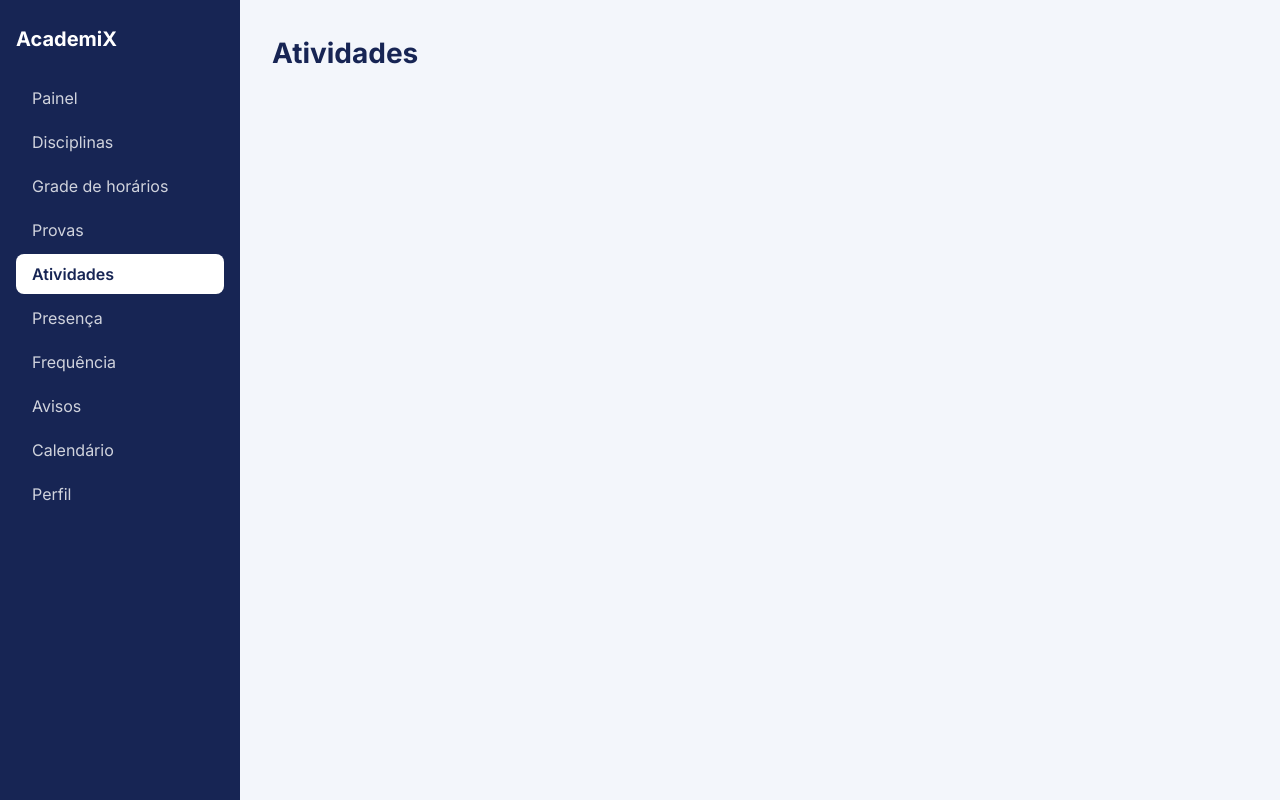
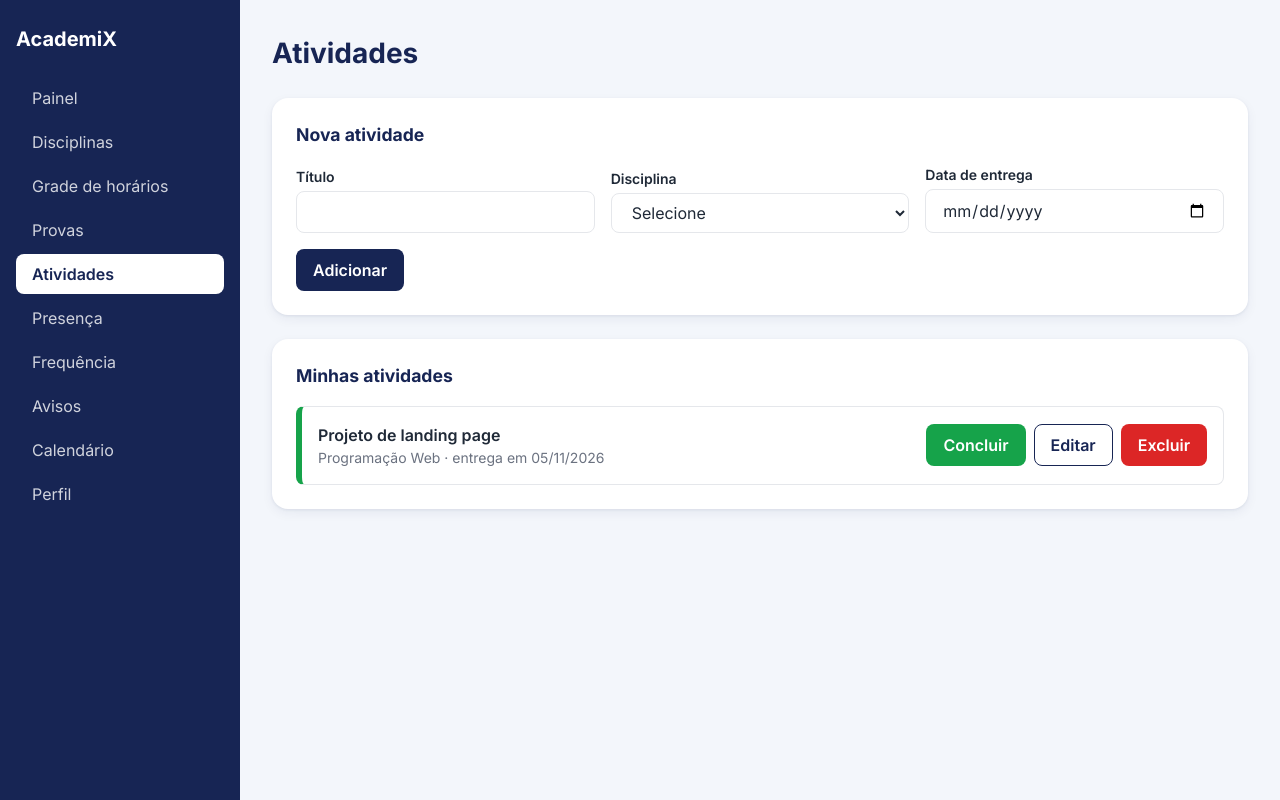
Before and after one commit to AcademyX-senai/academyx, a React (Vite) app: page /atividades in a window 1280 px wide. Built offline with nearby package versions, Linux system fonts and the light colour scheme.

Commit message:
feat: implementa atividades com prazo e conclusao

```diff
--- a/src/pages/Atividades.jsx
+++ b/src/pages/Atividades.jsx
@@ -1,9 +1,148 @@
+import { useState } from 'react'
+import { useApp } from '../context/AppContext'
+import Button from '../components/ui/Button'
+import Card from '../components/ui/Card'
+import Field from '../components/ui/Field'
+import EmptyState from '../components/ui/EmptyState'
+import { formatarData, hojeISO } from '../utils/datas'
+
+const formVazio = { titulo: '', disciplinaId: '', entrega: '' }
+
 function Atividades() {
+  const { disciplinas, atividades, setAtividades } = useApp()
+  const [form, setForm] = useState(formVazio)
+  const [editandoId, setEditandoId] = useState(null)
+  const [erro, setErro] = useState('')
+
+  function handleChange(e) {
+    setForm({ ...form, [e.target.name]: e.target.value })
+  }
+
+  function handleSubmit(e) {
+    e.preventDefault()
+    if (!form.titulo.trim() || !form.disciplinaId || !form.entrega) {
+      setErro('Preencha título, disciplina e data de entrega.')
+      return
+    }
+    const dados = { ...form, disciplinaId: Number(form.disciplinaId) }
+    if (editandoId) {
+      setAtividades(atividades.map((a) => (a.id === editandoId ? { ...a, ...dados } : a)))
+    } else {
+      setAtividades([...atividades, { ...dados, id: Date.now(), concluida: false }])
+    }
+    cancelar()
+  }
+
+  function editar(atividade) {
+    setForm({
+      titulo: atividade.titulo,
+      disciplinaId: String(atividade.disciplinaId),
+      entrega: atividade.entrega,
+    })
+    setEditandoId(atividade.id)
+  }
+
+  function cancelar() {
+    setForm(formVazio)
+    setEditandoId(null)
+    setErro('')
+  }
+
+  function alternarConclusao(id) {
+    setAtividades(atividades.map((a) => (a.id === id ? { ...a, concluida: !a.concluida } : a)))
+  }
+
+  function excluir(id) {
+    if (window.confirm('Excluir esta atividade?')) {
+      setAtividades(atividades.filter((a) => a.id !== id))
+    }
+  }
+
+  const hoje = hojeISO()
+  const ordenadas = [...atividades].sort((a, b) => {
+    if (a.concluida !== b.concluida) return a.concluida ? 1 : -1
+    return a.entrega.localeCompare(b.entrega)
+  })
+
   return (
-    <section>
+    <div className="page">
       <h1>Atividades</h1>
-      {/* TODO: montar esta tela */}
-    </section>
+
+      <Card title={editandoId ? 'Editar atividade' : 'Nova atividade'}>
+        {disciplinas.length === 0 ? (
+          <EmptyState>Cadastre uma disciplina antes de registrar atividades.</EmptyState>
+        ) : (
+          <form onSubmit={handleSubmit} noValidate>
+            <div className="form-grid">
+              <Field label="Título" error={erro}>
+                <input name="titulo" value={form.titulo} onChange={handleChange} />
+              </Field>
+              <Field label="Disciplina">
+                <select name="disciplinaId" value={form.disciplinaId} onChange={handleChange}>
+                  <option value="">Selecione</option>
+                  {disciplinas.map((d) => (
+                    <option key={d.id} value={d.id}>
+                      {d.nome}
+                    </option>
+                  ))}
+                </select>
+              </Field>
+              <Field label="Data de entrega">
+                <input type="date" name="entrega" value={form.entrega} onChange={handleChange} />
+              </Field>
+            </div>
+            <div className="form-acoes">
+              <Button type="submit">{editandoId ? 'Salvar alterações' : 'Adicionar'}</Button>
+              {editandoId && (
+                <Button variant="secondary" onClick={cancelar}>
+                  Cancelar
+                </Button>
+              )}
+            </div>
+          </form>
+        )}
+      </Card>
+
+      <Card title="Minhas atividades">
+        {ordenadas.length === 0 ? (
+          <EmptyState>Nenhuma atividade cadastrada.</EmptyState>
+        ) : (
+          <ul className="lista">
+            {ordenadas.map((a) => {
+              const d = disciplinas.find((x) => x.id === a.disciplinaId)
+              const atrasada = !a.concluida && a.entrega < hoje
+              const classe = a.concluida ? 'item--concluida' : atrasada ? 'item--atrasada' : ''
+              return (
+                <li key={a.id} className={`item ${classe}`} style={{ '--cor': d?.cor }}>
+                  <div className="item__info">
+                    <span className="item__titulo">
+                      {a.titulo} {atrasada && <span className="badge badge--risco">Atrasada</span>}
+                    </span>
+                    <span className="item__detalhe">
+                      {d?.nome} · entrega em {formatarData(a.entrega)}
+                    </span>
+                  </div>
+                  <div className="item__acoes">
+                    <Button
+                      variant={a.concluida ? 'secondary' : 'success'}
+                      onClick={() => alternarConclusao(a.id)}
+                    >
+                      {a.concluida ? 'Reabrir' : 'Concluir'}
+                    </Button>
+                    <Button variant="secondary" onClick={() => editar(a)}>
+                      Editar
+                    </Button>
+                    <Button variant="danger" onClick={() => excluir(a.id)}>
+                      Excluir
+                    </Button>
+                  </div>
+                </li>
+              )
+            })}
+          </ul>
+        )}
+      </Card>
+    </div>
   )
 }
 
```
